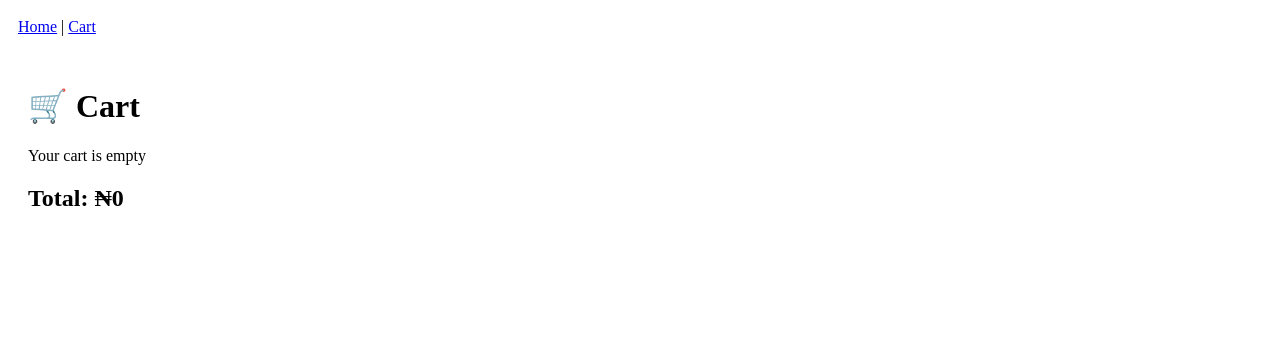
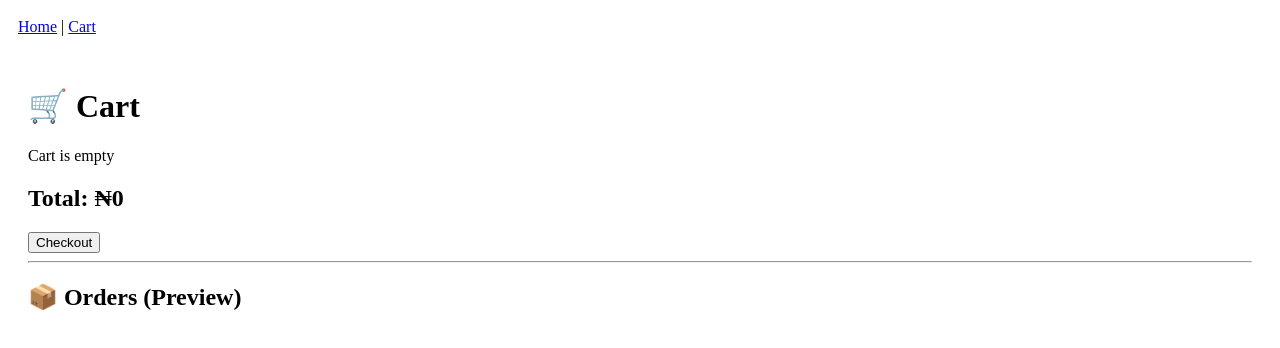
Before and after one commit to JM-19G/mano-e-commerce-web, a React (Vite) app in the folder ecommerce-app/: page /cart in a window 1280 px wide. Shown: the top 348 px of the page. Built offline with nearby package versions, Linux system fonts and the light colour scheme.

Commit message:
Implement checkout functionality with order creation and cart reset

```diff
--- a/ecommerce-app/src/features/cart/cartSlice.js
+++ b/ecommerce-app/src/features/cart/cartSlice.js
@@ -2,6 +2,7 @@ import { createSlice } from "@reduxjs/toolkit";
 
 const initialState = {
   items: [],
+  orders: [],
 };
 
 const cartSlice = createSlice({
@@ -10,7 +11,7 @@ const cartSlice = createSlice({
   reducers: {
     addToCart: (state, action) => {
       const item = action.payload;
-      const existing = state.items.find(i => i.id === item.id);
+      const existing = state.items.find((i) => i.id === item.id);
 
       if (existing) {
         existing.quantity += 1;
@@ -20,16 +21,37 @@ const cartSlice = createSlice({
     },
 
     removeFromCart: (state, action) => {
-      state.items = state.items.filter(i => i.id !== action.payload);
+      state.items = state.items.filter((i) => i.id !== action.payload);
     },
 
     updateQuantity: (state, action) => {
       const { id, quantity } = action.payload;
-      const item = state.items.find(i => i.id === id);
+      const item = state.items.find((i) => i.id === id);
       if (item) item.quantity = quantity;
+    },
+
+    checkout: (state) => {
+      if (state.items.length === 0) return;
+
+      state.orders.push({
+        id: Date.now(),
+        items: state.items,
+        total: state.items.reduce(
+          (sum, item) => sum + item.price * item.quantity,
+          0
+        ),
+      });
+
+      state.items = [];
     },
   },
 });
 
-export const { addToCart, removeFromCart, updateQuantity } = cartSlice.actions;
+export const {
+  addToCart,
+  removeFromCart,
+  updateQuantity,
+  checkout,
+} = cartSlice.actions;
+
 export default cartSlice.reducer;
--- a/ecommerce-app/src/pages/Cart.jsx
+++ b/ecommerce-app/src/pages/Cart.jsx
@@ -2,11 +2,13 @@ import { useDispatch, useSelector } from "react-redux";
 import {
   removeFromCart,
   updateQuantity,
+  checkout,
 } from "../features/cart/cartSlice";
 
 function Cart() {
   const dispatch = useDispatch();
   const items = useSelector((state) => state.cart.items);
+  const orders = useSelector((state) => state.cart.orders);
 
   const total = items.reduce(
     (sum, item) => sum + item.price * item.quantity,
@@ -17,10 +19,10 @@ function Cart() {
     <div style={{ padding: 20 }}>
       <h1>🛒 Cart</h1>
 
-      {items.length === 0 && <p>Your cart is empty</p>}
+      {items.length === 0 && <p>Cart is empty</p>}
 
       {items.map((item) => (
-        <div key={item.id} style={{ marginBottom: 20 }}>
+        <div key={item.id}>
           <h3>{item.title}</h3>
           <p>₦{item.price}</p>
 
@@ -45,6 +47,21 @@ function Cart() {
       ))}
 
       <h2>Total: ₦{total}</h2>
+
+      <button onClick={() => dispatch(checkout())}>
+        Checkout
+      </button>
+
+      <hr />
+
+      <h2>📦 Orders (Preview)</h2>
+
+      {orders.map((order) => (
+        <div key={order.id}>
+          <p>Order ID: {order.id}</p>
+          <p>Total: ₦{order.total}</p>
+        </div>
+      ))}
     </div>
   );
 }
```
